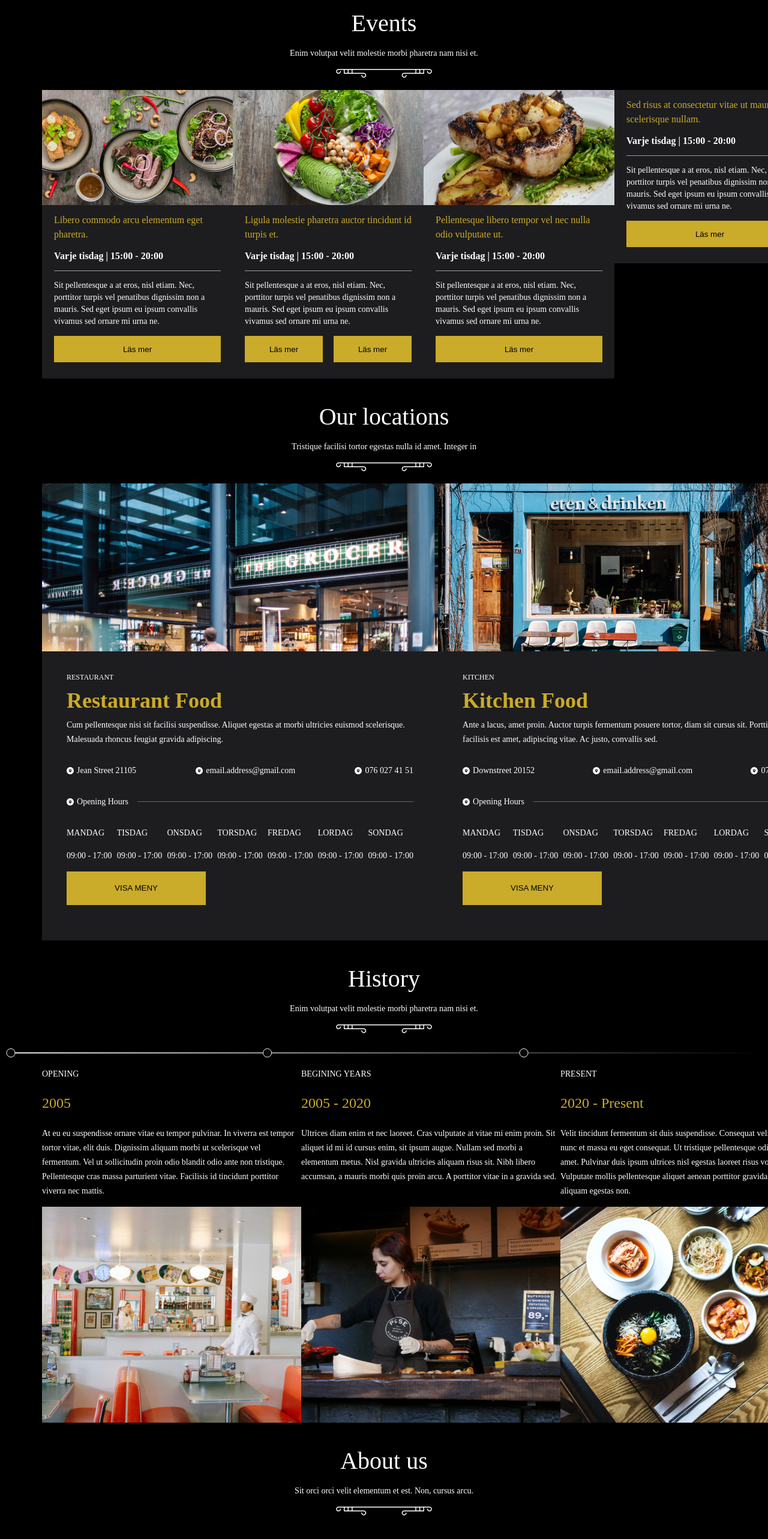
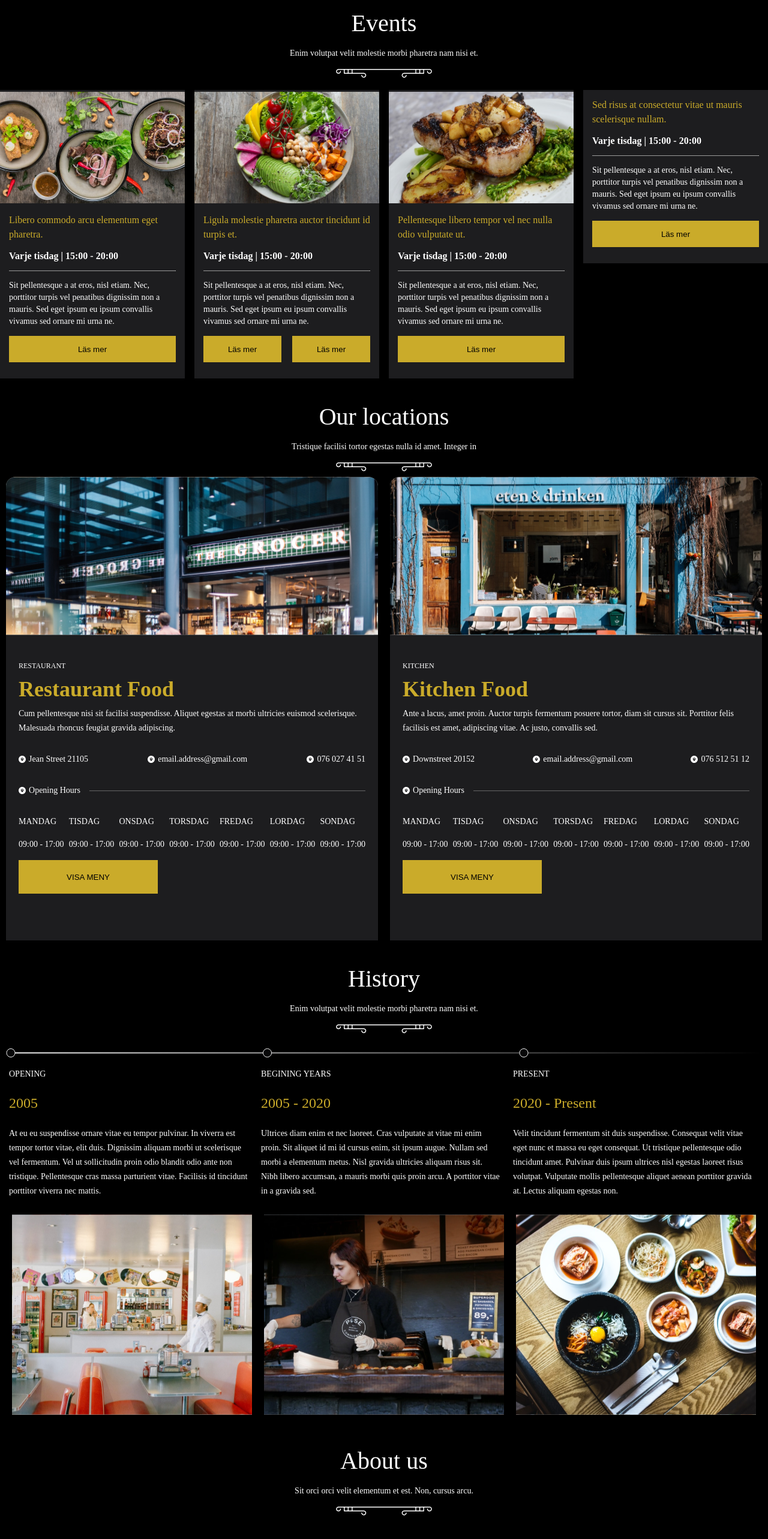
Before and after one commit to mandalsanela/indian-food-website, a React (Create React App) app: page / in a window 1280 px wide. Shown: the part 907-3473 px from the top of the page at 60% size. Built offline with nearby package versions, Linux system fonts and the light colour scheme.

Commit message:
css fixes

```diff
--- a/src/index.css
+++ b/src/index.css
@@ -843,6 +843,9 @@
           justify-content: space-between;
   margin-top: 20px;
   padding: 0 70px;
+  width: 1280px;
+  -ms-flex-item-align: center;
+      align-self: center;
 }
 
 .homepage-wrapper .events-section .food-cards .btn-row {
@@ -869,7 +872,7 @@
 }
 
 .homepage-wrapper .events-section .food-cards .card-pic {
-  width: 318px;
+  width: 308px;
   height: 192px;
 }
 
@@ -979,11 +982,19 @@
       -ms-flex-pack: justify;
           justify-content: space-between;
   margin-top: 20px;
+  width: 1260px;
+  -ms-flex-item-align: center;
+      align-self: center;
+}
+
+.homepage-wrapper .our-location .location-cards .locations {
+  border-radius: 15px 15px 0 0;
 }
 
 .homepage-wrapper .our-location .location-cards .card-pic {
-  width: 660px;
+  width: 620px;
   height: 280px;
+  margin-top: -3%;
 }
 
 .homepage-wrapper .our-location .location-cards .card-content {
@@ -1184,6 +1195,9 @@
   -webkit-box-pack: justify;
       -ms-flex-pack: justify;
           justify-content: space-between;
+  width: 1250px;
+  -ms-flex-item-align: center;
+      align-self: center;
 }
 
 .homepage-wrapper .history-section .history-cards .history-card {
@@ -1194,11 +1208,11 @@
   -webkit-box-direction: normal;
       -ms-flex-direction: column;
           flex-direction: column;
-  width: 432px;
+  width: 410px;
 }
 
 .homepage-wrapper .history-section .history-cards .history-card img {
-  width: 432px;
+  width: 400px;
   height: 360px;
 }
 
@@ -1225,7 +1239,7 @@
   font-style: normal;
   font-size: 14px;
   line-height: 24px;
-  width: 432px;
+  width: 400px;
   height: 120px;
 }
 
--- a/src/screens/homePage/_index.scss
+++ b/src/screens/homePage/_index.scss
@@ -142,6 +142,8 @@
       justify-content: space-between;
       margin-top: 20px;
       padding: 0 70px;
+      width: 1280px;
+      align-self: center;
       .btn-row {
         display: flex;
         flex-direction: row;
@@ -157,7 +159,7 @@
         }
       }
       .card-pic {
-        width: 318px;
+        width: 308px;
         height: 192px;
       }
       .card-content {
@@ -240,9 +242,15 @@
       flex-direction: row;
       justify-content: space-between;
       margin-top: 20px;
+      width: 1260px;
+      align-self: center;
+      .locations {
+        border-radius: 15px 15px 0 0;
+      }
       .card-pic {
-        width: 660px;
+        width: 620px;
         height: 280px;
+        margin-top: -3%;
       }
       .card-content {
         display: flex;
@@ -368,12 +376,14 @@
       display: flex;
       flex-direction: row;
       justify-content: space-between;
+      width: 1250px;
+      align-self: center;
       .history-card {
         display: flex;
         flex-direction: column;
-        width: 432px;
+        width: 410px;
         img {
-          width: 432px;
+          width: 400px;
           height: 360px;
         }
         .history-card-title {
@@ -397,7 +407,7 @@
           font-style: normal;
           font-size: 14px;
           line-height: 24px;
-          width: 432px;
+          width: 400px;
           height: 120px;
         }
       }
--- a/src/screens/homePage/index.js
+++ b/src/screens/homePage/index.js
@@ -81,7 +81,7 @@ const HomePage = () => {
         </p>
         <img src={EventsVector} />
         <div className="food-cards">
-          <FoodCard width="318px" height="481px">
+          <FoodCard width="308px" height="481px">
             <img src={FirstCardPicture} className="card-pic" />
             <div className="card-content">
               <div className="card-title">
@@ -97,7 +97,7 @@ const HomePage = () => {
               <button className="card-button">Läs mer</button>
             </div>
           </FoodCard>
-          <FoodCard width="318px" height="481px">
+          <FoodCard width="308px" height="481px">
             <img src={SecondCardPicture} className="card-pic" />
             <div className="card-content">
               <div className="card-title">
@@ -118,7 +118,7 @@ const HomePage = () => {
               </div>
             </div>
           </FoodCard>
-          <FoodCard width="318px" height="481px">
+          <FoodCard width="308px" height="481px">
             <img src={ThirdCardPicture} className="card-pic" />
             <div className="card-content">
               <div className="card-title">
@@ -136,7 +136,7 @@ const HomePage = () => {
               <button className="card-button">Läs mer</button>
             </div>
           </FoodCard>
-          <FoodCard width="318px" height="289px">
+          <FoodCard width="308px" height="289px">
             <div className="card-content">
               <div className="card-title">
                 <h2>
@@ -162,7 +162,7 @@ const HomePage = () => {
         </p>
         <img src={EventsVector} />
         <div className="location-cards">
-          <FoodCard width="660px" height="762px">
+          <FoodCard width="620px" height="762px">
             <img src={FirstLocation} className="card-pic" />
             <div className="card-content">
               <h4>RESTAURANT</h4>
@@ -226,7 +226,7 @@ const HomePage = () => {
               <button className="location-button">VISA MENY</button>
             </div>
           </FoodCard>
-          <FoodCard width="660px" height="762px">
+          <FoodCard width="620px" height="762px">
             <img src={SecondLocation} className="card-pic" />
             <div className="card-content">
               <h4>KITCHEN</h4>
```
Also changed, not shown: 1 other file (tests, documents, lock files or other folders).
